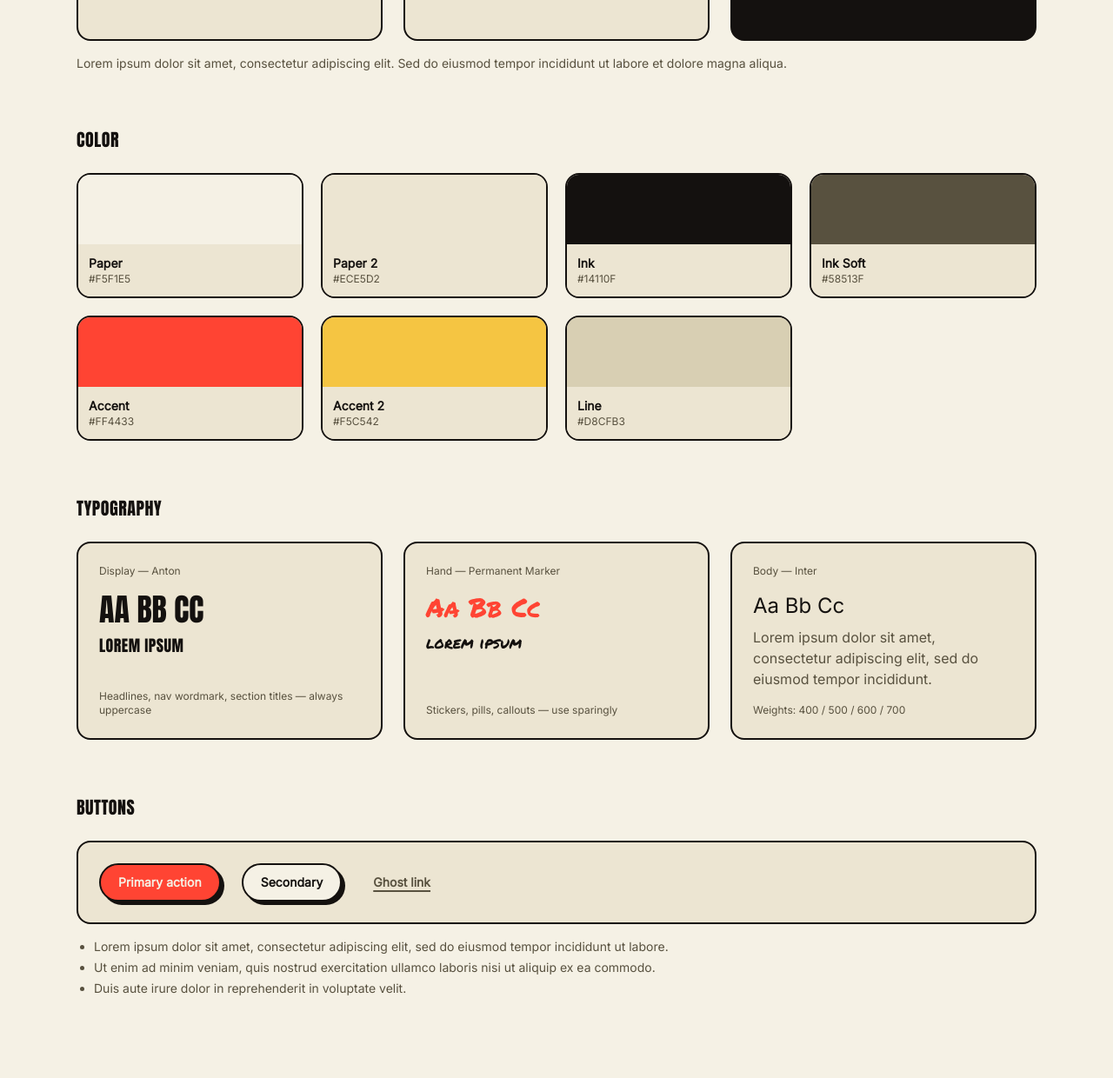
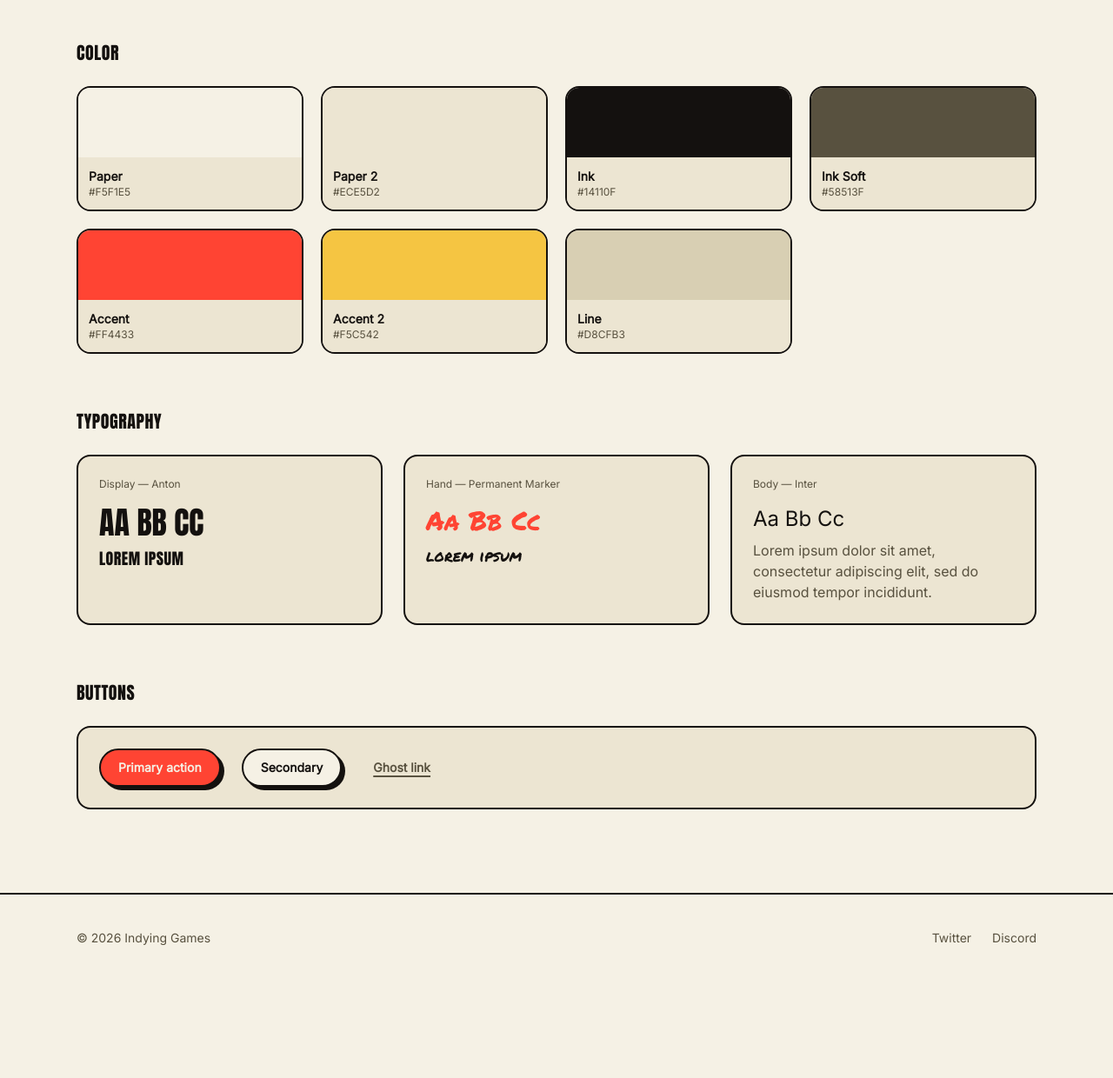
Before and after one commit to SylvesterEng/SylvesterEng.github.io, a website built with Parcel: page src/index.html in a window 1280 px wide. Shown: the part 3420-4660 px from the top of the page at 87% size. After the commit the page ends 4549 px from the top, so only its background shows below. Built offline with nearby package versions, Linux system fonts and the light colour scheme.

Commit message:
Update brand section content for clarity and relevance

```diff
--- a/src/index.html
+++ b/src/index.html
@@ -218,12 +218,8 @@
     <section id="brand" class="section">
       <div class="container-x">
         <div class="section-intro">
-          <p class="eyebrow">Lorem Ipsum</p>
-          <h2 class="section-title">Consectetur adipiscing elit</h2>
-          <p class="section-lede">
-            Sed do eiusmod tempor incididunt ut labore et dolore magna aliqua, ut enim ad
-            minim veniam quis nostrud.
-          </p>
+          <p class="eyebrow">Brandguide</p>
+          <h2 class="section-title">Styling en basis componenten</h2>
         </div>
 
         <!-- Logo -->
@@ -243,10 +239,6 @@
               <span class="logo-caption logo-caption--dark">On dark surfaces</span>
             </div>
           </div>
-          <p class="section-note">
-            Lorem ipsum dolor sit amet, consectetur adipiscing elit. Sed do eiusmod tempor
-            incididunt ut labore et dolore magna aliqua.
-          </p>
         </div>
 
         <!-- Colors -->
@@ -313,13 +305,11 @@
               <p class="type-label">Display — Anton</p>
               <p class="type-sample-display">Aa Bb Cc</p>
               <p class="type-example-display">Lorem Ipsum</p>
-              <p class="type-note">Headlines, nav wordmark, section titles — always uppercase</p>
             </div>
             <div class="card type-card">
               <p class="type-label">Hand — Permanent Marker</p>
               <p class="type-sample-hand">Aa Bb Cc</p>
               <p class="type-example-hand">lorem ipsum</p>
-              <p class="type-note">Stickers, pills, callouts — use sparingly</p>
             </div>
             <div class="card type-card">
               <p class="type-label">Body — Inter</p>
@@ -328,7 +318,6 @@
                 Lorem ipsum dolor sit amet, consectetur adipiscing elit, sed do eiusmod
                 tempor incididunt.
               </p>
-              <p class="type-note">Weights: 400 / 500 / 600 / 700</p>
             </div>
           </div>
         </div>
@@ -341,13 +330,6 @@
             <a href="#" class="btn-secondary">Secondary</a>
             <a href="#" class="btn-ghost">Ghost link</a>
           </div>
-          <ul class="guideline-list">
-            <li>Lorem ipsum dolor sit amet, consectetur adipiscing elit, sed do eiusmod tempor
-              incididunt ut labore.</li>
-            <li>Ut enim ad minim veniam, quis nostrud exercitation ullamco laboris nisi ut
-              aliquip ex ea commodo.</li>
-            <li>Duis aute irure dolor in reprehenderit in voluptate velit.</li>
-          </ul>
         </div>
       </div>
     </section>
```
